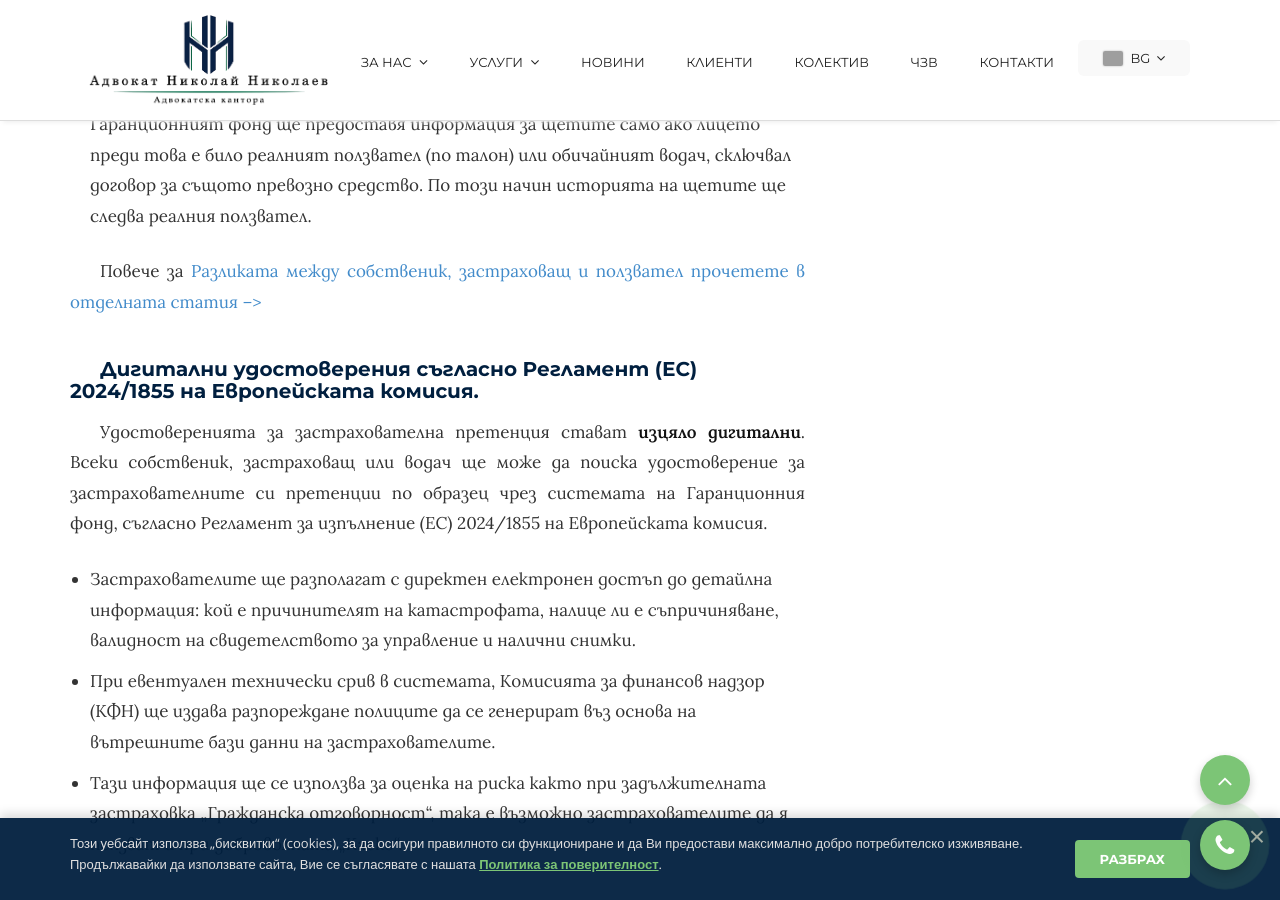
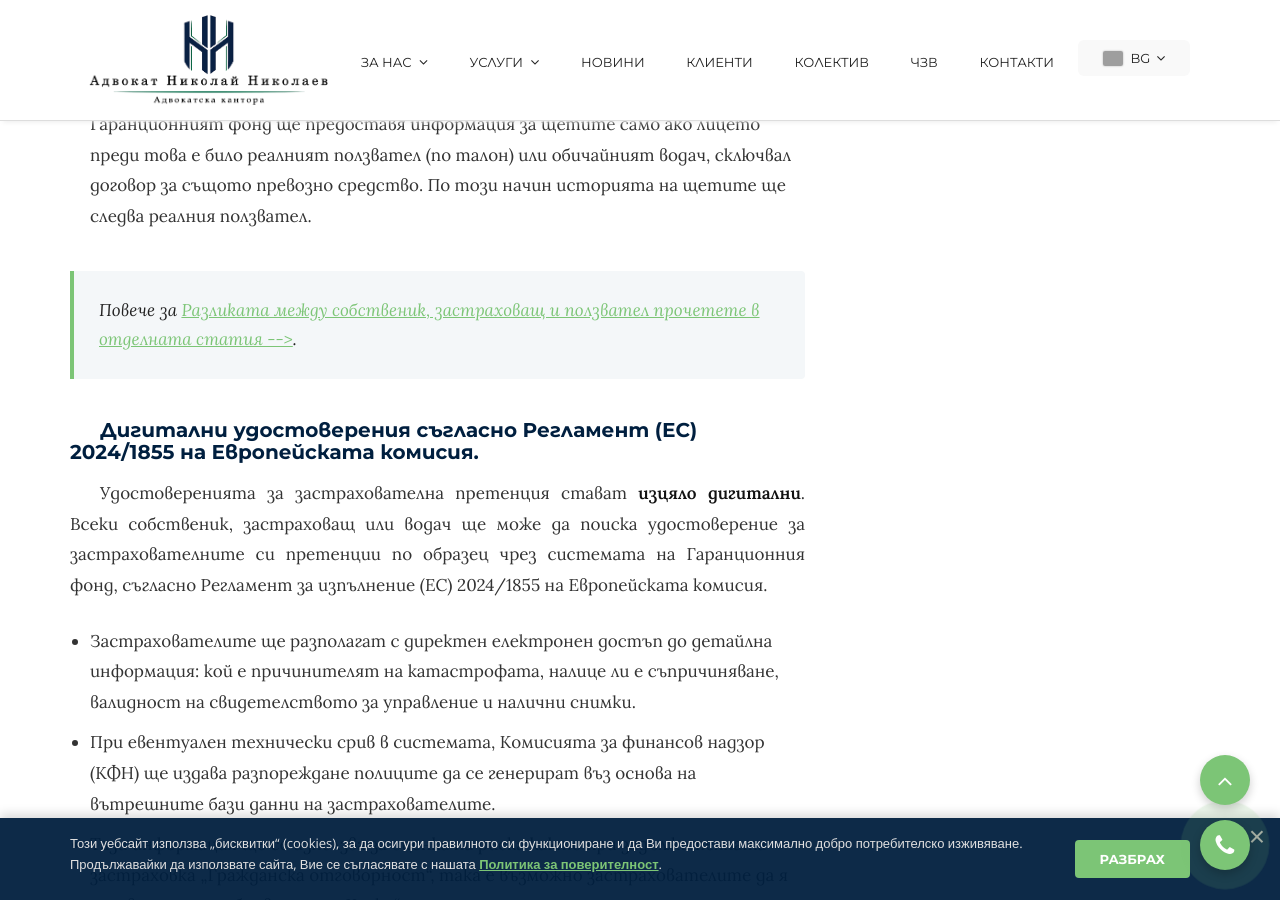
Before and after one commit to NikolaiNikolaev/law-page, a Jekyll site: the page built from _posts/pravni-novini/2026-08-28-sistema-bonus-malus.md, in a window 1280 px wide and 900 px high, scrolled down 2347 px. Built offline with Jekyll 4.4.1, drawn with Linux system fonts in a browser that asks for light colours; grey boxes are pictures that could not be loaded.

Commit message:
Update 2026-08-28-sistema-bonus-malus.md

```diff
--- a/_posts/pravni-novini/2026-08-28-sistema-bonus-malus.md
+++ b/_posts/pravni-novini/2026-08-28-sistema-bonus-malus.md
@@ -30,7 +30,11 @@
 - **Покупка на употребяван автомобил**: Новият собственик няма да търпи негативните финансови последици от лошото шофиране на предишния собственик.
 - **Автомобили на лизинг и служебни коли**: При промяна в собствеността Гаранционният фонд ще предоставя информация за щетите само ако лицето преди това е било реалният ползвател (по талон) или обичайният водач, сключвал договор за същото превозно средство. По този начин историята на щетите ще следва реалния ползвател.
 
-Повече за [Разликата между собственик, застраховащ и ползвател прочетете в отделната статия -->]()
+<div style="background-color: #f4f7f9; border-left: 4px solid #7cc576; padding: 25px; margin-top: 40px; margin-bottom: 30px; border-radius: 0 4px 4px 0;">
+    <em style="font-family: 'Lora', serif; font-size: 17px; color: #222; display: block; line-height: 1.7;">
+        Повече за <a href="/novini/pravni-novini/sistema-bonus-malus-kazus.html" style="color: #7cc576; text-decoration: underline;">Разликата между собственик, застраховащ и ползвател прочетете в отделната статия --></a>.
+    </em>
+</div>
 
 ### Дигитални удостоверения съгласно Регламент (ЕС) 2024/1855 на Европейската комисия.
 Удостоверенията за застрахователна претенция стават **изцяло дигитални**. Всеки собственик, застраховащ или водач ще може да поиска удостоверение за застрахователните си претенции по образец чрез системата на Гаранционния фонд, съгласно Регламент за изпълнение (ЕС) 2024/1855 на Европейската комисия.
@@ -41,17 +45,17 @@
 
 ### Често задавани въпроси (ЧЗВ):
 
-### Кога реално започва да действа системата Бонус-малус?
+<span style="color: #001F3F; text-decoration: bold;">Кога реално започва да действа системата Бонус-малус?</span>
 - Системата Бонус-малус се очаква да заработи окончателно около 25 февруари 2027 г.
 - Нормативната рамка (измененията в Наредби № 49 и № 54) е в сила от 25 август 2026 г. „Гаранционен фонд“ разполага с три месеца за подготовка на своите системи, а застрахователите и брокерите с още три месеца, за да приобщят методиката си на работа към новата система, т.е. общо 6 месеца до старта.
 
-### Ще плащам ли по-малко за Гражданска отговорност, ако нямам щети?
+<span style="color: #001F3F; text-decoration: bold;">Ще плащам ли по-малко за Гражданска отговорност, ако нямам щети?</span>
 - **Да**, липсата на предявени претенции по Ваша вина е **основният фактор** за получаване на отстъпка (бонус). Точният процент обаче няма да е фиксиран от държавата, а ще зависи от вътрешната политика и тарифа на избрания от Вас застраховател.
 
-### Как се изчислява колко пари ще плащам за Гражданска отговорност?
+<span style="color: #001F3F; text-decoration: bold;">Как се изчислява колко пари ще плащам за Гражданска отговорност?</span>
 - Точната сума ще бъде изчислена по **самостоятелни правила /методика/**, приети от всеки един застраховател, предлагащ застраховка „Гражданска отговорност“. **Целта** на вече въведената система „Бонус-малус“ е да се постигне едно **справедливо разпределение на застрахователната премия между всички участници**. Предвижда се да се взема предвид **какви щети** конкретния водач е причинил за последните 5 години, **какъв брой щети** са регистрирани, както и **какъв е техния обем** (т.е. стойността на изплатените обезщетения).
 
-### Ако сменя застрахователя си, ще ми се изчисти ли лошата история?
+<span style="color: #001F3F; text-decoration: bold;">Ако сменя застрахователя си, ще ми се изчисти ли лошата история?</span>
 - **Не.** Смяната на застрахователната компания не води до автоматично „изчистване“ на историята. Всички дружества черпят информация от единната централизирана система на Гаранционния фонд, която пази данните за последните 5 години.
 
 
```
